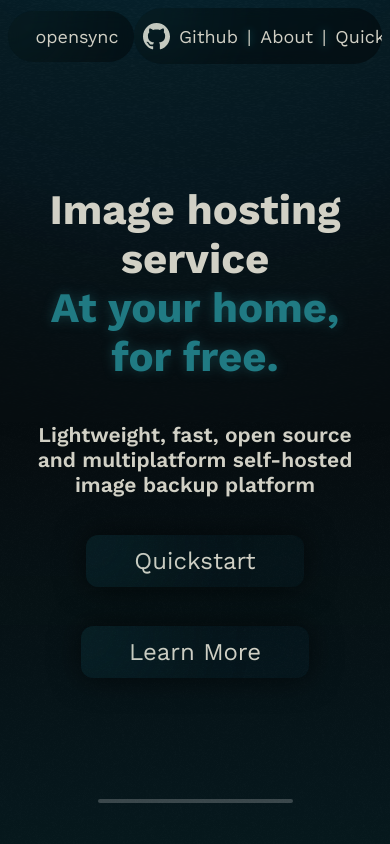
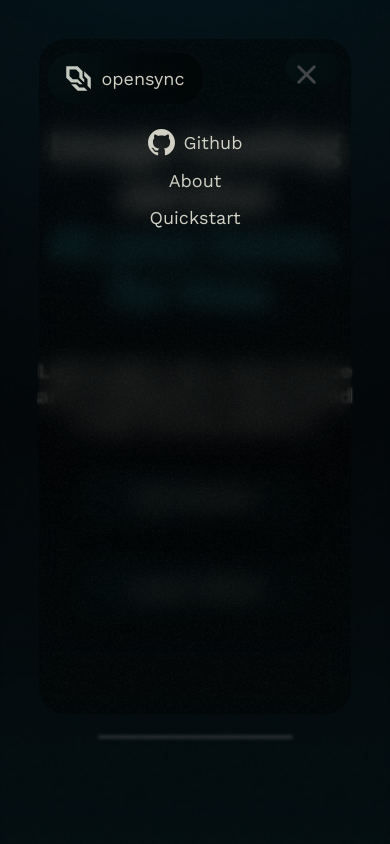
Before and after one commit to mgcvale/opensync-website, a website: page index.html in a window 390 px wide. Shown: the top 844 px of the page. Drawn offline with nearby package versions, Linux system fonts and the light colour scheme.

Commit message:
add hamburger nav menu for mobile

```diff
--- a/assets/background.scss
+++ b/assets/background.scss
@@ -34,7 +34,6 @@
     background: rgba(0, 0, 0, 0.4);
     backdrop-filter: blur(1.5px);
     display: none;
-    pointer-events: none;
 }
 
 @media only screen and (max-width: 768px) {
--- a/assets/scripts/candy.js
+++ b/assets/scripts/candy.js
@@ -43,7 +43,7 @@
   // dont update blurs if it is a phone
 }
 
-
+// make scrolling smoother
 document.querySelectorAll('a[href^="#"]').forEach(anchor => {
   anchor.addEventListener('click', function (e) {
       e.preventDefault();
--- /dev/null
+++ b/assets/scripts/layout.js
@@ -0,0 +1,14 @@
+// script to make header's items at least square
+
+const items = document.querySelectorAll("header > *");
+const header = document.querySelectorAll("header")[0];
+
+function updateHeaderSizes() {
+    items.forEach(item => {
+        item.style.minWidth = header.offsetHeight + "px";
+    })
+}
+
+updateHeaderSizes();
+
+header.addEventListener("resize", updateHeaderSizes);
--- a/assets/style/header.scss
+++ b/assets/style/header.scss
@@ -1,14 +1,96 @@
 @import '../reset.scss';
 @import '_mixins.scss';
-/*
+
 html {
-    &:has(#menu-toggle:checked) {
-        .modal-overlay {
-            display: block;
+    @media (max-width: 600px) {
+        &:has(#menu-toggle:checked){
+            .modal-overlay {
+                display: block;
+            }
+            .hamburger-nav-links {
+                display: flex !important;
+                opacity: 1;
+            }
+            header {
+                z-index: 5;
+                position: fixed;
+                top: 5vh;
+                left: 10vw;
+                width: 80vh;
+
+                nav {
+                    position: fixed;
+                    top: 6.25vh;
+                    right: 12.5vw;
+
+                }
+            }
+        }
+    }
+    header nav {
+        border-radius: 1em;
+    }
+
+    .hamburger-nav-links {
+        display: none !important;
+    }
+}
+
+html:has(#menu-toggle:checked) {
+    .hamburger-nav-links {
+        display: flex;
+        opacity: 1;
+    }
+    .hamburger span{
+        &:nth-child(1) {
+            transform: rotate(45deg);
+            position: absolute;
+            top: 50%;
+        }
+
+        &:nth-child(2) {
+            opacity: 0;
+        }
+
+        &:nth-child(3) {
+            transform: rotate(-45deg);
+            position: absolute;
+            top: 50%;
         }
     }
 }
-*/
+
+.hamburger-nav-links {
+    display: none;
+    flex-direction: column;
+    justify-content: flex-start;
+    position: fixed;
+    top: 10vw;
+    left: 10vw;
+    height: 80vh;
+    width: 80vw;
+    padding: 10vh;
+    font-size: 1.5em;
+    border-radius: 1.5em;
+    background: url(/assets/img/grain.webp) rgba(00, 0, 0, 0.4);
+    backdrop-filter: blur(12px);
+    z-index: 5;
+    overflow: visible;
+    opacity: 0;
+    a {
+        display: flex;
+        justify-content: center;
+        align-items: center;
+        font-size: 1em;
+        gap: .5em;
+
+        svg {
+            height: 1.5em;
+            width: 1.5em;
+        }
+    }
+}
+
 header {
     width: calc(100vw - (max(1vh, 1vw) * 2));
     position: sticky;
@@ -71,32 +153,26 @@
         .hamburger {
             cursor: pointer;
             display: none;
-
+            flex-direction: column;
             span {
                 display: block;
                 width: 25px;
                 height: 3px;
+                border-radius: 1.5px;
                 margin: 5px auto;
                 background-color: $gray;
             }
         }
 
-        .hamburger-nav-links {
-            display: flex;
-            flex-direction: column;
-            justify-content: space-around;
-            position: fixed;
-            top: 10vh;
-            left: 10vw;
-            height: 90vh;
-            width: 90vw;
-            background: red;
-            z-index: 9999;
-            overflow: visible;
-        }
-
         // media
         @media (max-width: 680px) {
+            .hamburger {
+                display: flex;
+            }
+
+            .nav-links {
+                display: none;
+            }
         }
 
         a {
--- a/index.html
+++ b/index.html
@@ -14,6 +14,22 @@
     <div class="modal-overlay"></div>
     <div class="background-overlay-base"></div>
     <div class="background-overlay"></div>
+    <div class="hamburger-nav-links">
+
+
+        <a href="https://github.com/mgcvale/hyprsync-backend" target="_blank">
+            <svg width="1024" height="1024" viewBox="0 0 1024 1024" fill="none" xmlns="http://www.w3.org/2000/svg">
+                <path  fill="currentColor" fill-rule="evenodd" clip-rule="evenodd" d="M8 0C3.58 0 0 3.58 0 8C0 11.54 2.29 14.53 5.47 15.59C5.87 15.66 6.02 15.42 6.02 15.21C6.02 15.02 6.01 14.39 6.01 13.72C4 14.09 3.48 13.23 3.32 12.78C3.23 12.55 2.84 11.84 2.5 11.65C2.22 11.5 1.82 11.13 2.49 11.12C3.12 11.11 3.57 11.7 3.72 11.94C4.44 13.15 5.59 12.81 6.05 12.6C6.12 12.08 6.33 11.73 6.56 11.53C4.78 11.33 2.92 10.64 2.92 7.58C2.92 6.71 3.23 5.99 3.74 5.43C3.66 5.23 3.38 4.41 3.82 3.31C3.82 3.31 4.49 3.1 6.02 4.13C6.66 3.95 7.34 3.86 8.02 3.86C8.7 3.86 9.38 3.95 10.02 4.13C11.55 3.09 12.22 3.31 12.22 3.31C12.66 4.41 12.38 5.23 12.3 5.43C12.81 5.99 13.12 6.7 13.12 7.58C13.12 10.65 11.25 11.33 9.47 11.53C9.76 11.78 10.01 12.26 10.01 13.01C10.01 14.08 10 14.94 10 15.21C10 15.42 10.15 15.67 10.55 15.59C13.71 14.53 16 11.53 16 8C16 3.58 12.42 0 8 0Z" transform="scale(64)" fill="#1B1F23"/>
+            </svg>
+            <span class="text-hover-glow-accent-m underline-animation">Github</span>
+        </a>
+        <a href="#about">
+            <span class="text-hover-glow-accent-m underline-animation">About</span>
+        </a>
+        <a href="https://github.com/mgcvale/hyprsync-backend" target="_blank">
+            <span class="text-hover-glow-accent-m underline-animation">Quickstart</span>
+        </a>
+    </div>
 
     <header>
         <a href="index.html" class="hover-blur">
@@ -36,23 +52,7 @@
 
         <nav class="hover-blur">
             <div class="blur"></div>
-            <input type="checkbox" id="menu-toggle" class="menu-toggle" checked="false">
-            <div class="hamburger-nav-links">
-                <a href="https://github.com/mgcvale/hyprsync-backend" target="_blank">
-                    <svg width="1024" height="1024" viewBox="0 0 1024 1024" fill="none" xmlns="http://www.w3.org/2000/svg">
-                        <path  fill="currentColor" fill-rule="evenodd" clip-rule="evenodd" d="M8 0C3.58 0 0 3.58 0 8C0 11.54 2.29 14.53 5.47 15.59C5.87 15.66 6.02 15.42 6.02 15.21C6.02 15.02 6.01 14.39 6.01 13.72C4 14.09 3.48 13.23 3.32 12.78C3.23 12.55 2.84 11.84 2.5 11.65C2.22 11.5 1.82 11.13 2.49 11.12C3.12 11.11 3.57 11.7 3.72 11.94C4.44 13.15 5.59 12.81 6.05 12.6C6.12 12.08 6.33 11.73 6.56 11.53C4.78 11.33 2.92 10.64 2.92 7.58C2.92 6.71 3.23 5.99 3.74 5.43C3.66 5.23 3.38 4.41 3.82 3.31C3.82 3.31 4.49 3.1 6.02 4.13C6.66 3.95 7.34 3.86 8.02 3.86C8.7 3.86 9.38 3.95 10.02 4.13C11.55 3.09 12.22 3.31 12.22 3.31C12.66 4.41 12.38 5.23 12.3 5.43C12.81 5.99 13.12 6.7 13.12 7.58C13.12 10.65 11.25 11.33 9.47 11.53C9.76 11.78 10.01 12.26 10.01 13.01C10.01 14.08 10 14.94 10 15.21C10 15.42 10.15 15.67 10.55 15.59C13.71 14.53 16 11.53 16 8C16 3.58 12.42 0 8 0Z" transform="scale(64)" fill="#1B1F23"/>
-                    </svg>
-                    <span class="text-hover-glow-accent-m underline-animation">Github</span>
-                </a>
-                <hr>
-                <a href="#about">
-                    <span class="text-hover-glow-accent-m underline-animation">About</span>
-                </a>
-                <hr>
-                <a href="https://github.com/mgcvale/hyprsync-backend" target="_blank">
-                    <span class="text-hover-glow-accent-m underline-animation">Quickstart</span>
-                </a>
-            </div>
+            <input type="checkbox" id="menu-toggle" class="menu-toggle" checked>
             <label for="menu-toggle" class="hamburger">
                 <span></span>
                 <span></span>
@@ -129,4 +129,5 @@
     </main>
 </body>
 <script src="/assets/scripts/candy.js"></script>
+<script src="/assets/scripts/layout.js"></script>
 </html>
```
Also changed, not shown: styles.css, 1 other file.
